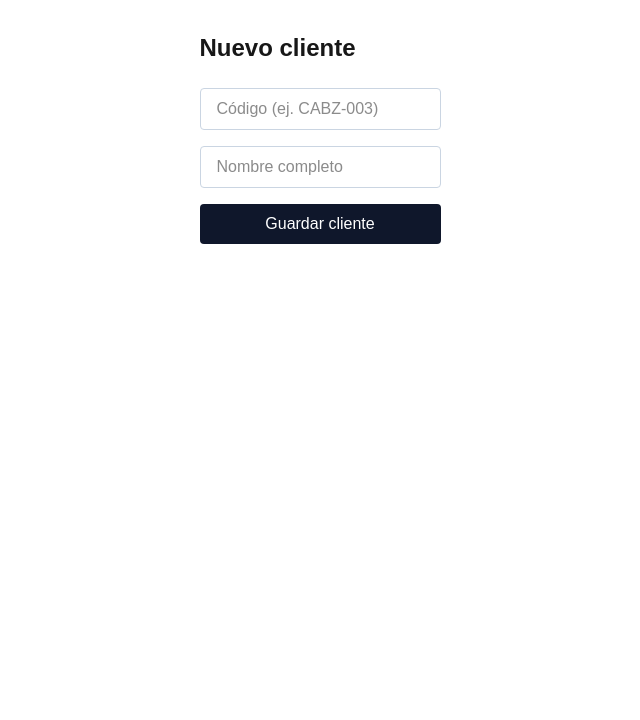
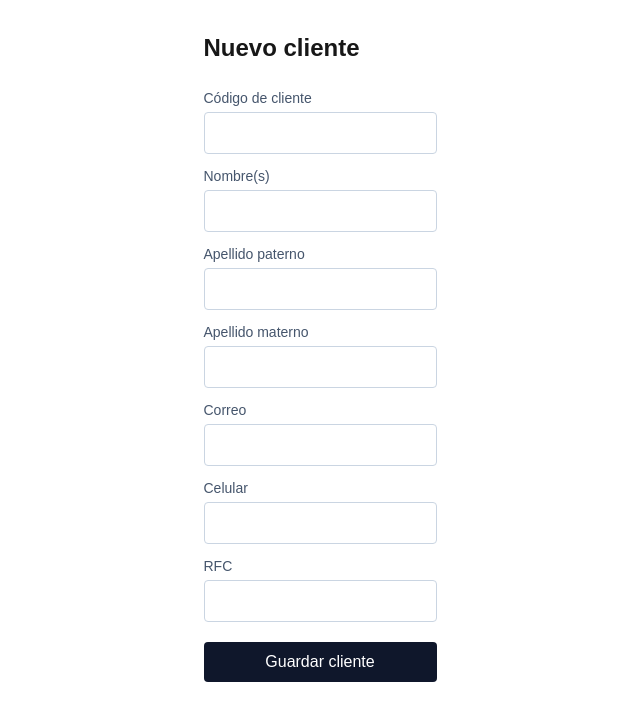
Before and after one commit to claudiobustamante-bioongo/bioongo-crm, a Next.js app: page /nuevo-cliente in a window 1280 px wide. Shown: the top 720 px of the page, without its empty margins (320-960 px from the left). Built offline with nearby package versions, Linux system fonts and the light colour scheme; no server answers.

Commit message:
Día 20: formulario de captura actualizado a la estructura nueva

```diff
--- a/app/nuevo-cliente/page.tsx
+++ b/app/nuevo-cliente/page.tsx
@@ -3,47 +3,66 @@ import { useState } from 'react';
 import { supabase } from '@/lib/supabase';
 
 export default function NuevoCliente() {
-  const [codigo, setCodigo] = useState('');
-  const [nombre, setNombre] = useState('');
+  const [form, setForm] = useState({
+    codigo_cliente: '',
+    nombre: '',
+    apellido_paterno: '',
+    apellido_materno: '',
+    correo: '',
+    celular: '',
+    rfc: '',
+  });
+  const [mensaje, setMensaje] = useState('');
+
+  function actualizar(campo: string, valor: string) {
+    setForm({ ...form, [campo]: valor });
+  }
 
   async function guardar() {
-    const { error } = await supabase
-      .from('clientes')
-      .insert({ codigo_cliente: codigo, nombre_completo: nombre });
-
+    const { error } = await supabase.from('clientes').insert(form);
     if (error) {
-      alert('Error: ' + error.message);
+      setMensaje('Error: ' + error.message);
     } else {
-      alert('Cliente guardado');
-      setCodigo('');
-      setNombre('');
+      setMensaje('Cliente guardado ✓');
+      setForm({
+        codigo_cliente: '', nombre: '', apellido_paterno: '',
+        apellido_materno: '', correo: '', celular: '', rfc: '',
+      });
     }
   }
+
+  const campos = [
+    { key: 'codigo_cliente', label: 'Código de cliente' },
+    { key: 'nombre', label: 'Nombre(s)' },
+    { key: 'apellido_paterno', label: 'Apellido paterno' },
+    { key: 'apellido_materno', label: 'Apellido materno' },
+    { key: 'correo', label: 'Correo' },
+    { key: 'celular', label: 'Celular' },
+    { key: 'rfc', label: 'RFC' },
+  ];
 
   return (
     <main className="p-8 max-w-md mx-auto">
       <h1 className="text-2xl font-semibold mb-6">Nuevo cliente</h1>
-      <div className="flex flex-col gap-4">
-        <input
-          type="text"
-          placeholder="Código (ej. CABZ-003)"
-          value={codigo}
-          onChange={(e) => setCodigo(e.target.value)}
-          className="border border-slate-300 rounded px-4 py-2"
-        />
-        <input
-          type="text"
-          placeholder="Nombre completo"
-          value={nombre}
-          onChange={(e) => setNombre(e.target.value)}
-          className="border border-slate-300 rounded px-4 py-2"
-        />
+      <div className="flex flex-col gap-3">
+        {campos.map((c) => (
+          <div key={c.key} className="flex flex-col gap-1">
+            <label className="text-sm text-slate-600">{c.label}</label>
+            <input
+              type="text"
+              value={form[c.key as keyof typeof form]}
+              onChange={(e) => actualizar(c.key, e.target.value)}
+              className="border border-slate-300 rounded px-3 py-2"
+            />
+          </div>
+        ))}
         <button
           onClick={guardar}
-          className="bg-slate-900 text-white rounded py-2 hover:bg-slate-700"
+          className="bg-slate-900 text-white rounded py-2 mt-2 hover:bg-slate-700"
         >
           Guardar cliente
         </button>
+        {mensaje && <p className="text-sm mt-2">{mensaje}</p>}
       </div>
     </main>
   );
```
